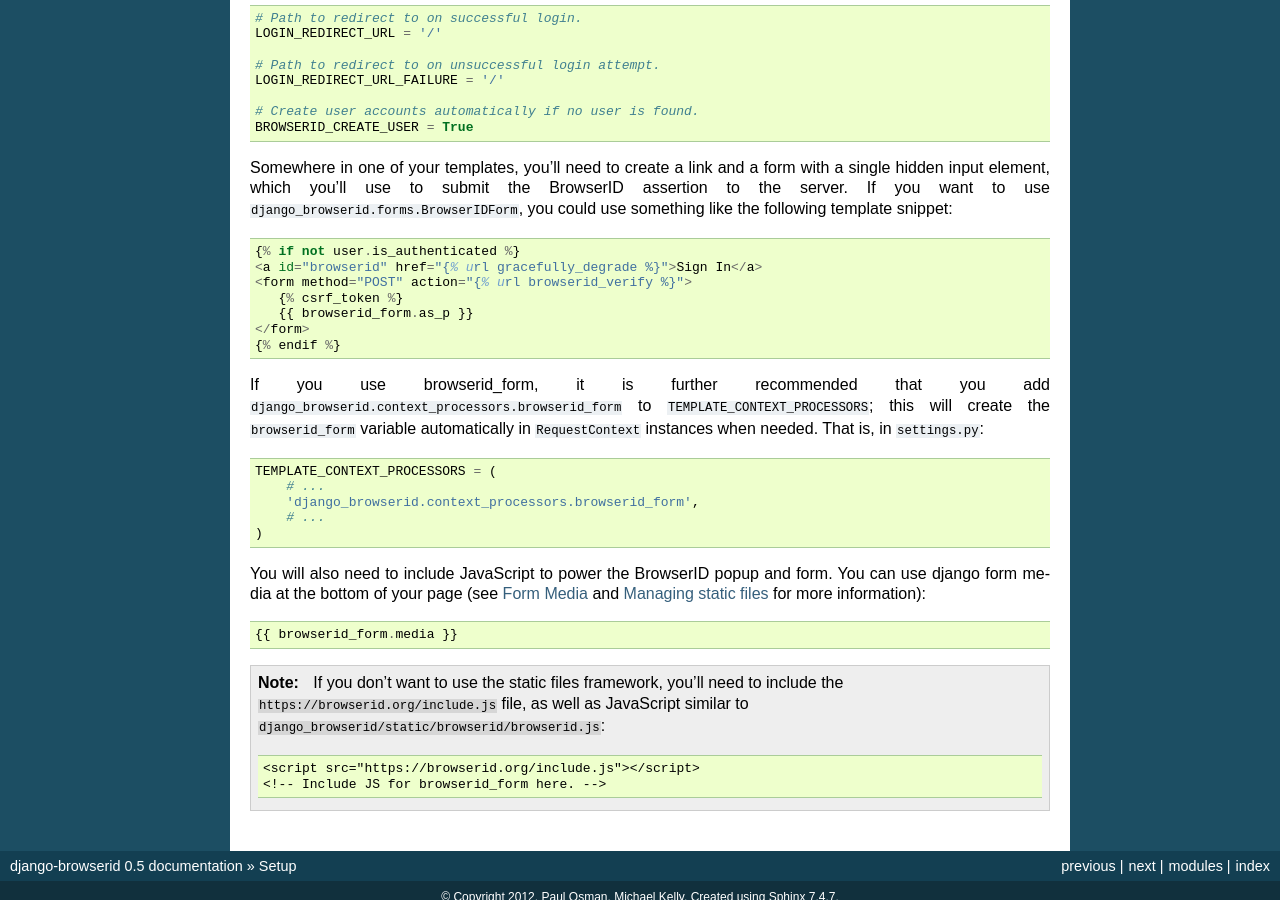
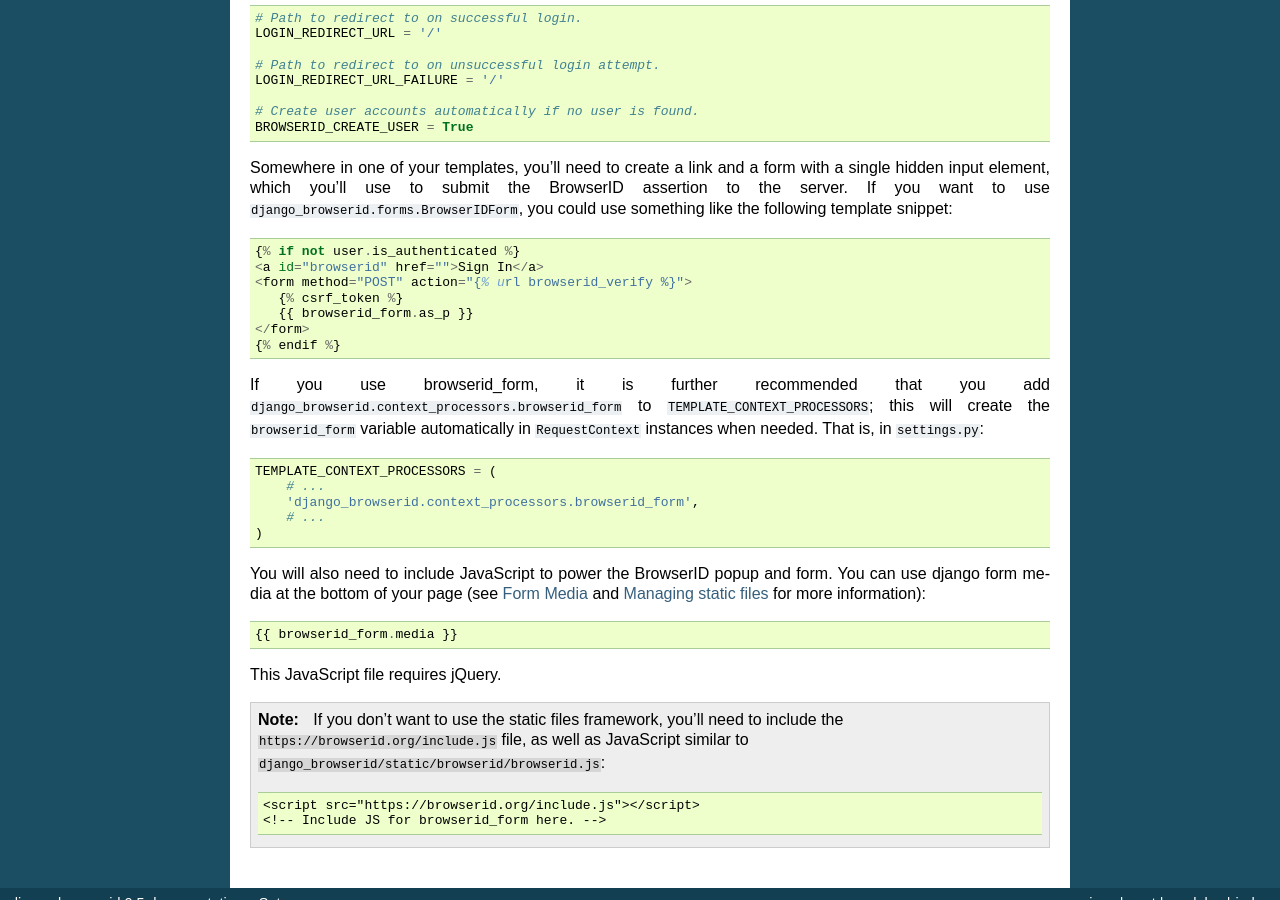
Before and after one commit to mozilla/django-browserid, a Sphinx documentation site: the page built from docs/setup.rst, in a window 1280 px wide and 900 px high, scrolled down 923 px. Built offline with Sphinx 7.4.7, drawn with Linux system fonts in a browser that asks for light colours; part of the change alters nothing that is shown.

Commit message:
point out that the JS in BrowserID requires jQuery

```diff
--- a/docs/setup.rst
+++ b/docs/setup.rst
@@ -65,7 +65,7 @@ the BrowserID assertion to the server. If you want to use
 the following template snippet: ::
 
    {% if not user.is_authenticated %}
-   <a id="browserid" href="{% url gracefully_degrade %}">Sign In</a>
+   <a id="browserid" href="">Sign In</a>
    <form method="POST" action="{% url browserid_verify %}">
       {% csrf_token %}
       {{ browserid_form.as_p }}
@@ -91,6 +91,8 @@ information)::
 
    {{ browserid_form.media }}
 
+This JavaScript file requires jQuery.
+
 .. note:: If you don't want to use the static files framework, you'll need to
    include the ``https://browserid.org/include.js`` file, as well as
    JavaScript similar to ``django_browserid/static/browserid/browserid.js``::
```
